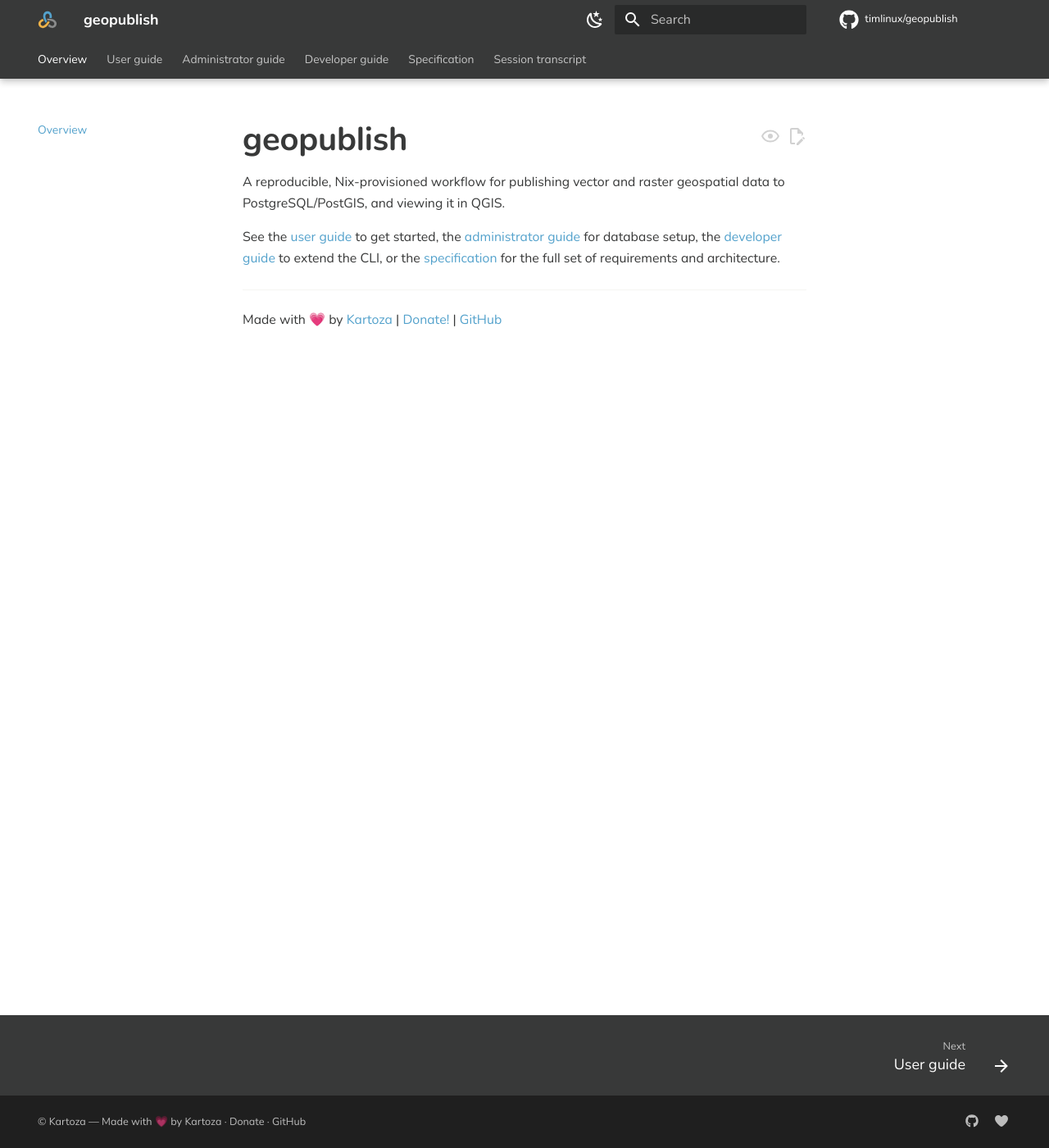
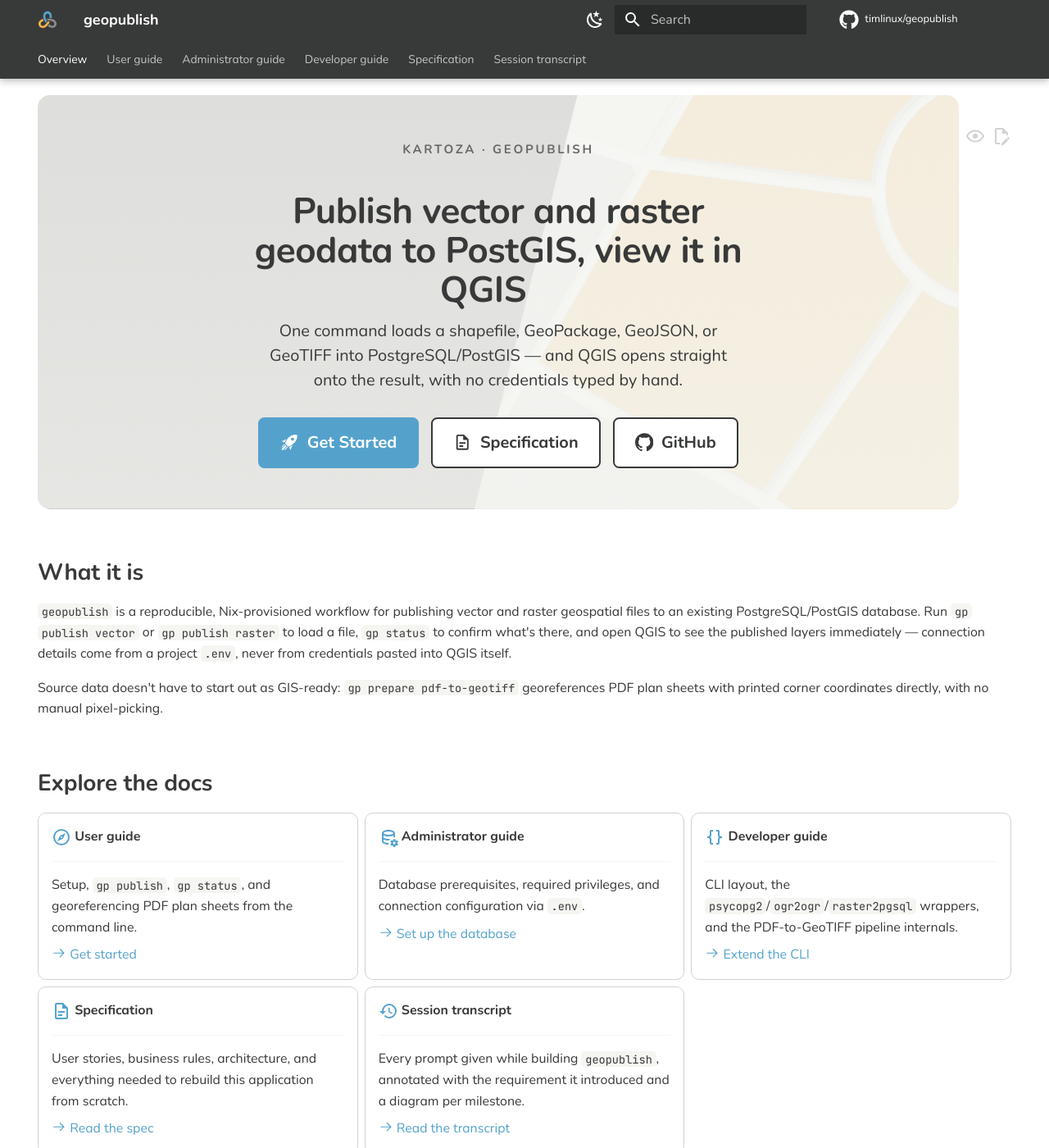
Before and after one commit to timlinux/geopublish, an MkDocs documentation site: the page built from docs/index.md, in a window 1280 px wide and 1400 px high. Shown: the whole window at 82% size. Built offline with MkDocs 1.6.1 and Material for MkDocs 9.7.7, drawn with Linux system fonts in a browser that asks for light colours; comment, search, counter and statistics services are not loaded.

Commit message:
fix landing page

```diff
--- a/docs/index.md
+++ b/docs/index.md
@@ -1,14 +1,95 @@
-# geopublish
+---
+hide:
+  - navigation
+  - toc
+---
+<!-- SPDX-FileCopyrightText: 2026 Kartoza -->
+<!-- SPDX-License-Identifier: MIT -->
 
-A reproducible, Nix-provisioned workflow for publishing vector and raster
-geospatial data to PostgreSQL/PostGIS, and viewing it in QGIS.
+<div class="kz-hero" markdown>
 
-See the [user guide](user/index.md) to get started, the
-[administrator guide](admin/index.md) for database setup, the
-[developer guide](developer/index.md) to extend the CLI, or the
-[specification](specification.md) for the full set of requirements and
-architecture.
+<span class="kz-eyebrow">KARTOZA · GEOPUBLISH</span>
 
----
+# Publish vector and raster geodata to PostGIS, view it in QGIS
 
-Made with 💗 by [Kartoza](https://kartoza.com) | [Donate!](https://github.com/sponsors/kartoza) | [GitHub](https://github.com/timlinux/geopublish)
+One command loads a shapefile, GeoPackage, GeoJSON, or GeoTIFF into
+PostgreSQL/PostGIS &mdash; and QGIS opens straight onto the result, with no
+credentials typed by hand.
+
+<div class="kz-cta" markdown>
+[:material-rocket-launch: Get Started](user/index.md){ .kz-cta__primary }
+[:material-file-document-outline: Specification](specification.md){ .kz-cta__secondary }
+[:simple-github: GitHub](https://github.com/timlinux/geopublish){ .kz-cta__secondary }
+</div>
+
+</div>
+
+## What it is
+
+`geopublish` is a reproducible, Nix-provisioned workflow for publishing
+vector and raster geospatial files to an existing PostgreSQL/PostGIS
+database. Run `gp publish vector` or `gp publish raster` to load a file,
+`gp status` to confirm what's there, and open QGIS to see the published
+layers immediately &mdash; connection details come from a project
+`.env`, never from credentials pasted into QGIS itself.
+
+Source data doesn't have to start out as GIS-ready: `gp prepare
+pdf-to-geotiff` georeferences PDF plan sheets with printed corner
+coordinates directly, with no manual pixel-picking.
+
+## Explore the docs
+
+<div class="grid cards" markdown>
+
+-   :material-compass-outline:{ .lg .middle } __User guide__
+
+    ---
+
+    Setup, `gp publish`, `gp status`, and georeferencing PDF plan sheets
+    from the command line.
+
+    [:octicons-arrow-right-24: Get started](user/index.md)
+
+-   :material-database-cog-outline:{ .lg .middle } __Administrator guide__
+
+    ---
+
+    Database prerequisites, required privileges, and connection
+    configuration via `.env`.
+
+    [:octicons-arrow-right-24: Set up the database](admin/index.md)
+
+-   :material-code-braces:{ .lg .middle } __Developer guide__
+
+    ---
+
+    CLI layout, the `psycopg2`/`ogr2ogr`/`raster2pgsql` wrappers, and the
+    PDF-to-GeoTIFF pipeline internals.
+
+    [:octicons-arrow-right-24: Extend the CLI](developer/index.md)
+
+-   :material-file-document-outline:{ .lg .middle } __Specification__
+
+    ---
+
+    User stories, business rules, architecture, and everything needed to
+    rebuild this application from scratch.
+
+    [:octicons-arrow-right-24: Read the spec](specification.md)
+
+-   :material-history:{ .lg .middle } __Session transcript__
+
+    ---
+
+    Every prompt given while building `geopublish`, annotated with the
+    requirement it introduced and a diagram per milestone.
+
+    [:octicons-arrow-right-24: Read the transcript](transcript.md)
+
+</div>
+
+<div class="kz-footer-credits" markdown>
+Made with 💗 by [Kartoza](https://kartoza.com) &middot;
+[Donate!](https://github.com/sponsors/kartoza) &middot;
+[GitHub](https://github.com/timlinux/geopublish)
+</div>
```
Also changed, not shown: docs/assets/brand/slant-title-background.png (added), 3 other files.
